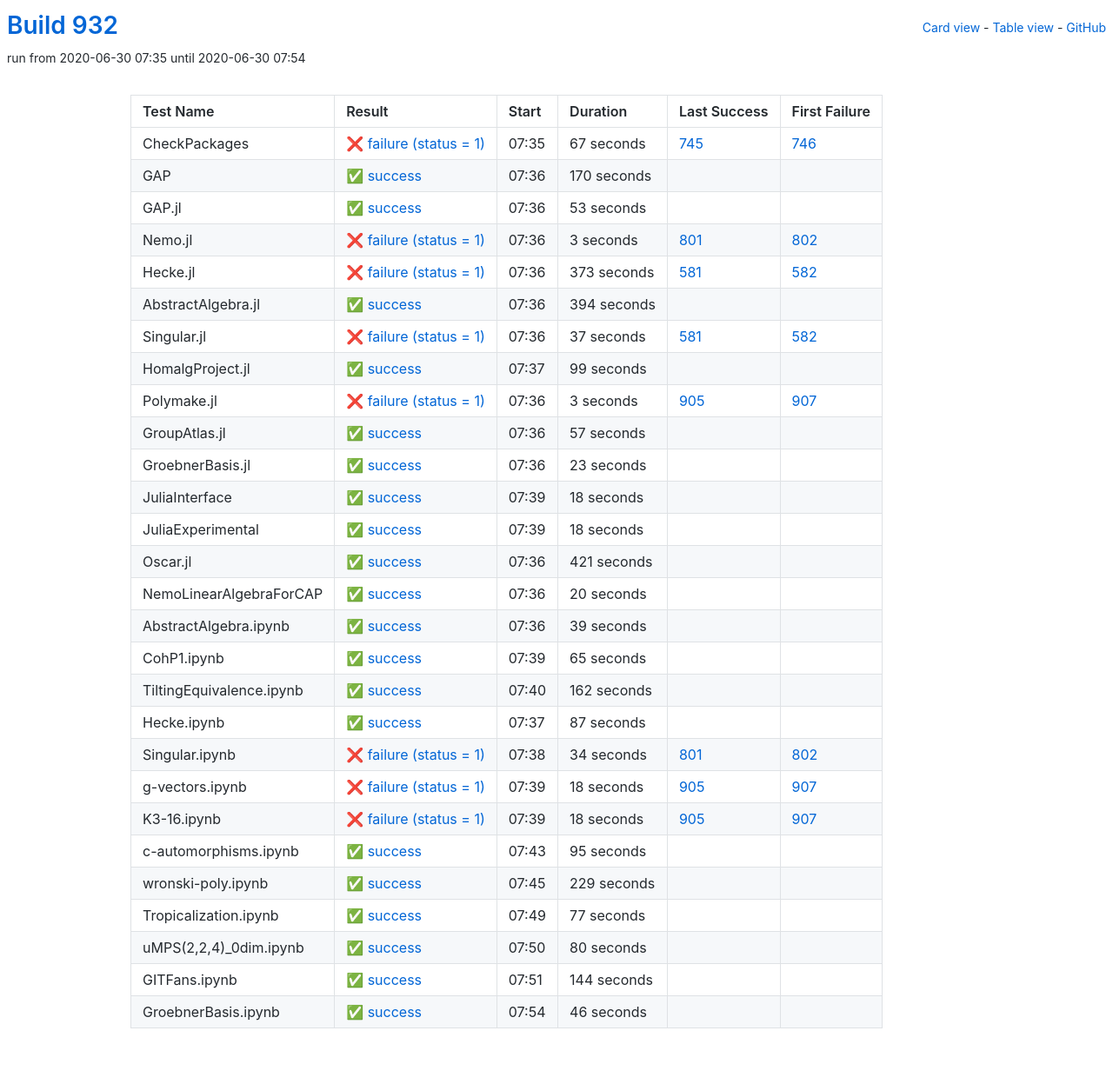
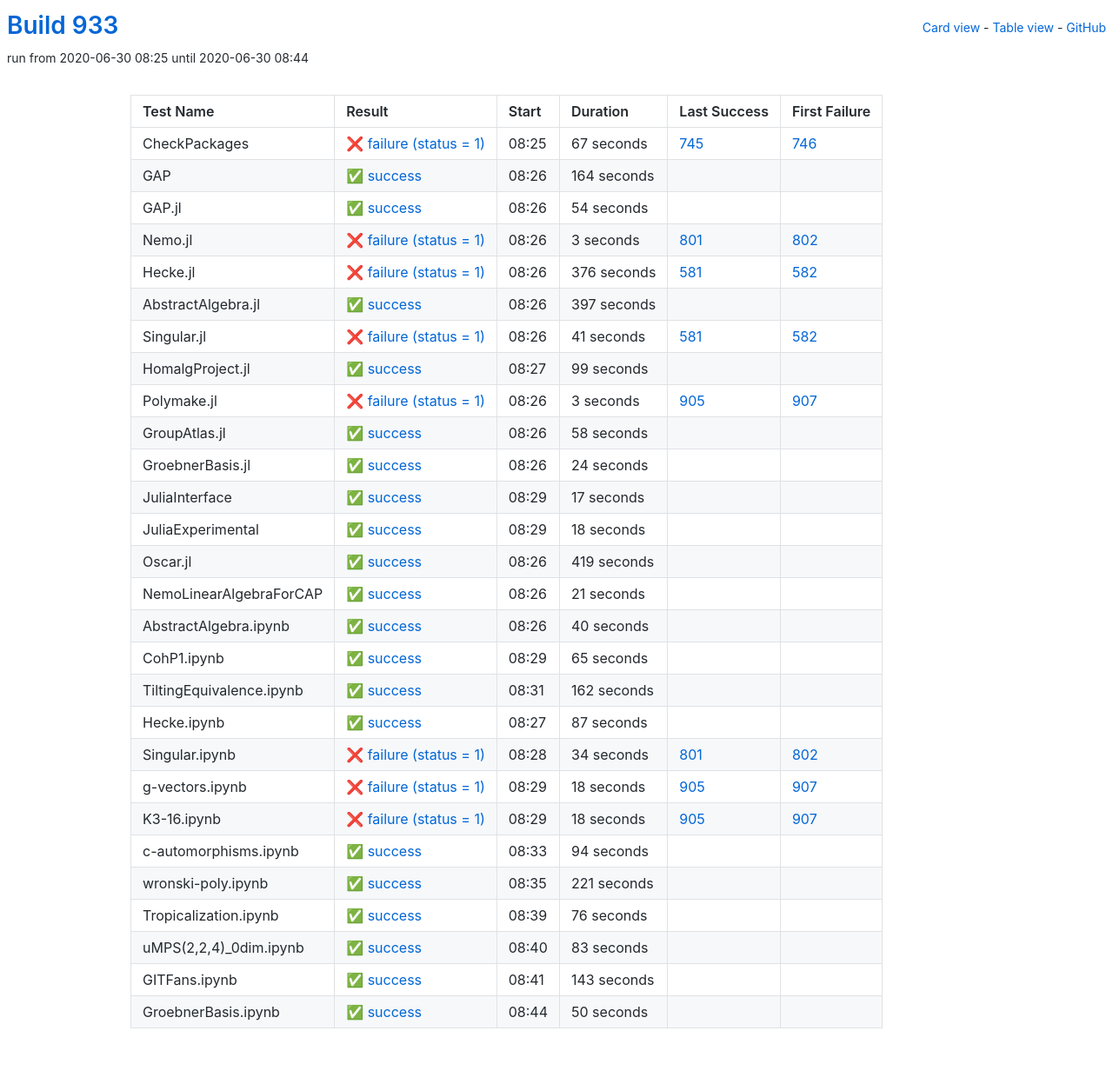
Before and after one commit to oscar-system/oscar-ci-status-1.4, a Jekyll site: the page built from table.html, in a window 1280 px wide. Shown: the whole page at 87% size. Built offline with Jekyll 4.4.1, drawn with Linux system fonts in a browser that asks for light colours.

Commit message:
Build #933

```diff
--- a/_data/ci.yml
+++ b/_data/ci.yml
@@ -1,6 +1,6 @@
 ---
-build: 932
-build_url: https://oscarci.mathematik.uni-kl.de/job/oscar-julia-1.4/932/
+build: 933
+build_url: https://oscarci.mathematik.uni-kl.de/job/oscar-julia-1.4/933/
 job: oscar-julia-1.4
 organization: oscar-system
 repo: oscar-ci-status-1.4
@@ -8,8 +8,8 @@ repourl: https://github.com/oscar-system/oscar-ci-status-1.4
 tests:
 - name: CheckPackages
   id: checkpackages
-  log: https://oscarci.mathematik.uni-kl.de/job/oscar-julia-1.4/932/artifact/logs/build-932/CheckPackages.log
-  start: 2020-06-30 07:35
+  log: https://oscarci.mathematik.uni-kl.de/job/oscar-julia-1.4/933/artifact/logs/build-933/CheckPackages.log
+  start: 2020-06-30 08:25
   success: false
   exitcode: 1
   status: failure
@@ -20,32 +20,32 @@ tests:
   first_failure_url: https://oscarci.mathematik.uni-kl.de/job/oscar-julia-1.4/746/
 - name: GAP
   id: gap
-  log: https://oscarci.mathematik.uni-kl.de/job/oscar-julia-1.4/932/artifact/logs/build-932/GAP.log
-  start: 2020-06-30 07:36
+  log: https://oscarci.mathematik.uni-kl.de/job/oscar-julia-1.4/933/artifact/logs/build-933/GAP.log
+  start: 2020-06-30 08:26
   success: true
   exitcode: 0
   status: success
-  duration: 170
+  duration: 164
   last_success: false
   last_success_url:
   first_failure: false
   first_failure_url:
 - name: GAP.jl
   id: gap-jl
-  log: https://oscarci.mathematik.uni-kl.de/job/oscar-julia-1.4/932/artifact/logs/build-932/GAP.jl.log
-  start: 2020-06-30 07:36
+  log: https://oscarci.mathematik.uni-kl.de/job/oscar-julia-1.4/933/artifact/logs/build-933/GAP.jl.log
+  start: 2020-06-30 08:26
   success: true
   exitcode: 0
   status: success
-  duration: 53
+  duration: 54
   last_success: false
   last_success_url:
   first_failure: false
   first_failure_url:
 - name: Nemo.jl
   id: nemo-jl
-  log: https://oscarci.mathematik.uni-kl.de/job/oscar-julia-1.4/932/artifact/logs/build-932/Nemo.jl.log
-  start: 2020-06-30 07:36
+  log: https://oscarci.mathematik.uni-kl.de/job/oscar-julia-1.4/933/artifact/logs/build-933/Nemo.jl.log
+  start: 2020-06-30 08:26
   success: false
   exitcode: 1
   status: failure
@@ -56,44 +56,44 @@ tests:
   first_failure_url: https://oscarci.mathematik.uni-kl.de/job/oscar-julia-1.4/802/
 - name: Hecke.jl
   id: hecke-jl
-  log: https://oscarci.mathematik.uni-kl.de/job/oscar-julia-1.4/932/artifact/logs/build-932/Hecke.jl.log
-  start: 2020-06-30 07:36
+  log: https://oscarci.mathematik.uni-kl.de/job/oscar-julia-1.4/933/artifact/logs/build-933/Hecke.jl.log
+  start: 2020-06-30 08:26
   success: false
   exitcode: 1
   status: failure
-  duration: 373
+  duration: 376
   last_success: 581
   last_success_url: https://oscarci.mathematik.uni-kl.de/job/oscar-julia-1.4/581/
   first_failure: 582
   first_failure_url: https://oscarci.mathematik.uni-kl.de/job/oscar-julia-1.4/582/
 - name: AbstractAlgebra.jl
   id: abstractalgebra-jl
-  log: https://oscarci.mathematik.uni-kl.de/job/oscar-julia-1.4/932/artifact/logs/build-932/AbstractAlgebra.jl.log
-  start: 2020-06-30 07:36
+  log: https://oscarci.mathematik.uni-kl.de/job/oscar-julia-1.4/933/artifact/logs/build-933/AbstractAlgebra.jl.log
+  start: 2020-06-30 08:26
   success: true
   exitcode: 0
   status: success
-  duration: 394
+  duration: 397
   last_success: false
   last_success_url:
   first_failure: false
   first_failure_url:
 - name: Singular.jl
   id: singular-jl
-  log: https://oscarci.mathematik.uni-kl.de/job/oscar-julia-1.4/932/artifact/logs/build-932/Singular.jl.log
-  start: 2020-06-30 07:36
+  log: https://oscarci.mathematik.uni-kl.de/job/oscar-julia-1.4/933/artifact/logs/build-933/Singular.jl.log
+  start: 2020-06-30 08:26
   success: false
   exitcode: 1
   status: failure
-  duration: 37
+  duration: 41
   last_success: 581
   last_success_url: https://oscarci.mathematik.uni-kl.de/job/oscar-julia-1.4/581/
   first_failure: 582
   first_failure_url: https://oscarci.mathematik.uni-kl.de/job/oscar-julia-1.4/582/
 - name: HomalgProject.jl
   id: homalgproject-jl
-  log: https://oscarci.mathematik.uni-kl.de/job/oscar-julia-1.4/932/artifact/logs/build-932/HomalgProject.jl.log
-  start: 2020-06-30 07:37
+  log: https://oscarci.mathematik.uni-kl.de/job/oscar-julia-1.4/933/artifact/logs/build-933/HomalgProject.jl.log
+  start: 2020-06-30 08:27
   success: true
   exitcode: 0
   status: success
@@ -104,8 +104,8 @@ tests:
   first_failure_url:
 - name: Polymake.jl
   id: polymake-jl
-  log: https://oscarci.mathematik.uni-kl.de/job/oscar-julia-1.4/932/artifact/logs/build-932/Polymake.jl.log
-  start: 2020-06-30 07:36
+  log: https://oscarci.mathematik.uni-kl.de/job/oscar-julia-1.4/933/artifact/logs/build-933/Polymake.jl.log
+  start: 2020-06-30 08:26
   success: false
   exitcode: 1
   status: failure
@@ -116,44 +116,44 @@ tests:
   first_failure_url: https://oscarci.mathematik.uni-kl.de/job/oscar-julia-1.4/907/
 - name: GroupAtlas.jl
   id: groupatlas-jl
-  log: https://oscarci.mathematik.uni-kl.de/job/oscar-julia-1.4/932/artifact/logs/build-932/GroupAtlas.jl.log
-  start: 2020-06-30 07:36
+  log: https://oscarci.mathematik.uni-kl.de/job/oscar-julia-1.4/933/artifact/logs/build-933/GroupAtlas.jl.log
+  start: 2020-06-30 08:26
   success: true
   exitcode: 0
   status: success
-  duration: 57
+  duration: 58
   last_success: false
   last_success_url:
   first_failure: false
   first_failure_url:
 - name: GroebnerBasis.jl
   id: groebnerbasis-jl
-  log: https://oscarci.mathematik.uni-kl.de/job/oscar-julia-1.4/932/artifact/logs/build-932/GroebnerBasis.jl.log
-  start: 2020-06-30 07:36
+  log: https://oscarci.mathematik.uni-kl.de/job/oscar-julia-1.4/933/artifact/logs/build-933/GroebnerBasis.jl.log
+  start: 2020-06-30 08:26
   success: true
   exitcode: 0
   status: success
-  duration: 23
+  duration: 24
   last_success: false
   last_success_url:
   first_failure: false
   first_failure_url:
 - name: JuliaInterface
   id: juliainterface
-  log: https://oscarci.mathematik.uni-kl.de/job/oscar-julia-1.4/932/artifact/logs/build-932/JuliaInterface.log
-  start: 2020-06-30 07:39
+  log: https://oscarci.mathematik.uni-kl.de/job/oscar-julia-1.4/933/artifact/logs/build-933/JuliaInterface.log
+  start: 2020-06-30 08:29
   success: true
   exitcode: 0
   status: success
-  duration: 18
+  duration: 17
   last_success: false
   last_success_url:
   first_failure: false
   first_failure_url:
 - name: JuliaExperimental
   id: juliaexperimental
-  log: https://oscarci.mathematik.uni-kl.de/job/oscar-julia-1.4/932/artifact/logs/build-932/JuliaExperimental.log
-  start: 2020-06-30 07:39
+  log: https://oscarci.mathematik.uni-kl.de/job/oscar-julia-1.4/933/artifact/logs/build-933/JuliaExperimental.log
+  start: 2020-06-30 08:29
   success: true
   exitcode: 0
   status: success
@@ -164,44 +164,44 @@ tests:
   first_failure_url:
 - name: Oscar.jl
   id: oscar-jl
-  log: https://oscarci.mathematik.uni-kl.de/job/oscar-julia-1.4/932/artifact/logs/build-932/Oscar.jl.log
-  start: 2020-06-30 07:36
+  log: https://oscarci.mathematik.uni-kl.de/job/oscar-julia-1.4/933/artifact/logs/build-933/Oscar.jl.log
+  start: 2020-06-30 08:26
   success: true
   exitcode: 0
   status: success
-  duration: 421
+  duration: 419
   last_success: false
   last_success_url:
   first_failure: false
   first_failure_url:
 - name: NemoLinearAlgebraForCAP
   id: nemolinearalgebraforcap
-  log: https://oscarci.mathematik.uni-kl.de/job/oscar-julia-1.4/932/artifact/logs/build-932/NemoLinearAlgebraForCAP.log
-  start: 2020-06-30 07:36
+  log: https://oscarci.mathematik.uni-kl.de/job/oscar-julia-1.4/933/artifact/logs/build-933/NemoLinearAlgebraForCAP.log
+  start: 2020-06-30 08:26
   success: true
   exitcode: 0
   status: success
-  duration: 20
+  duration: 21
   last_success: false
   last_success_url:
   first_failure: false
   first_failure_url:
 - name: AbstractAlgebra.ipynb
   id: abstractalgebra-ipynb
-  log: https://oscarci.mathematik.uni-kl.de/job/oscar-julia-1.4/932/artifact/logs/build-932/AbstractAlgebra.ipynb.log
-  start: 2020-06-30 07:36
+  log: https://oscarci.mathematik.uni-kl.de/job/oscar-julia-1.4/933/artifact/logs/build-933/AbstractAlgebra.ipynb.log
+  start: 2020-06-30 08:26
   success: true
   exitcode: 0
   status: success
-  duration: 39
+  duration: 40
   last_success: false
   last_success_url:
   first_failure: false
   first_failure_url:
 - name: CohP1.ipynb
   id: cohp1-ipynb
-  log: https://oscarci.mathematik.uni-kl.de/job/oscar-julia-1.4/932/artifact/logs/build-932/CohP1.ipynb.log
-  start: 2020-06-30 07:39
+  log: https://oscarci.mathematik.uni-kl.de/job/oscar-julia-1.4/933/artifact/logs/build-933/CohP1.ipynb.log
+  start: 2020-06-30 08:29
   success: true
   exitcode: 0
   status: success
@@ -212,8 +212,8 @@ tests:
   first_failure_url:
 - name: TiltingEquivalence.ipynb
   id: tiltingequivalence-ipynb
-  log: https://oscarci.mathematik.uni-kl.de/job/oscar-julia-1.4/932/artifact/logs/build-932/TiltingEquivalence.ipynb.log
-  start: 2020-06-30 07:40
+  log: https://oscarci.mathematik.uni-kl.de/job/oscar-julia-1.4/933/artifact/logs/build-933/TiltingEquivalence.ipynb.log
+  start: 2020-06-30 08:31
   success: true
   exitcode: 0
   status: success
@@ -224,8 +224,8 @@ tests:
   first_failure_url:
 - name: Hecke.ipynb
   id: hecke-ipynb
-  log: https://oscarci.mathematik.uni-kl.de/job/oscar-julia-1.4/932/artifact/logs/build-932/Hecke.ipynb.log
-  start: 2020-06-30 07:37
+  log: https://oscarci.mathematik.uni-kl.de/job/oscar-julia-1.4/933/artifact/logs/build-933/Hecke.ipynb.log
+  start: 2020-06-30 08:27
   success: true
   exitcode: 0
   status: success
@@ -236,8 +236,8 @@ tests:
   first_failure_url:
 - name: Singular.ipynb
   id: singular-ipynb
-  log: https://oscarci.mathematik.uni-kl.de/job/oscar-julia-1.4/932/artifact/logs/build-932/Singular.ipynb.log
-  start: 2020-06-30 07:38
+  log: https://oscarci.mathematik.uni-kl.de/job/oscar-julia-1.4/933/artifact/logs/build-933/Singular.ipynb.log
+  start: 2020-06-30 08:28
   success: false
   exitcode: 1
   status: failure
@@ -248,8 +248,8 @@ tests:
   first_failure_url: https://oscarci.mathematik.uni-kl.de/job/oscar-julia-1.4/802/
 - name: g-vectors.ipynb
   id: g-vectors-ipynb
-  log: https://oscarci.mathematik.uni-kl.de/job/oscar-julia-1.4/932/artifact/logs/build-932/g-vectors.ipynb.log
-  start: 2020-06-30 07:39
+  log: https://oscarci.mathematik.uni-kl.de/job/oscar-julia-1.4/933/artifact/logs/build-933/g-vectors.ipynb.log
+  start: 2020-06-30 08:29
   success: false
   exitcode: 1
   status: failure
@@ -260,8 +260,8 @@ tests:
   first_failure_url: https://oscarci.mathematik.uni-kl.de/job/oscar-julia-1.4/907/
 - name: K3-16.ipynb
   id: k3-16-ipynb
-  log: https://oscarci.mathematik.uni-kl.de/job/oscar-julia-1.4/932/artifact/logs/build-932/K3-16.ipynb.log
-  start: 2020-06-30 07:39
+  log: https://oscarci.mathematik.uni-kl.de/job/oscar-julia-1.4/933/artifact/logs/build-933/K3-16.ipynb.log
+  start: 2020-06-30 08:29
   success: false
   exitcode: 1
   status: failure
@@ -272,72 +272,72 @@ tests:
   first_failure_url: https://oscarci.mathematik.uni-kl.de/job/oscar-julia-1.4/907/
 - name: c-automorphisms.ipynb
   id: c-automorphisms-ipynb
-  log: https://oscarci.mathematik.uni-kl.de/job/oscar-julia-1.4/932/artifact/logs/build-932/c-automorphisms.ipynb.log
-  start: 2020-06-30 07:43
+  log: https://oscarci.mathematik.uni-kl.de/job/oscar-julia-1.4/933/artifact/logs/build-933/c-automorphisms.ipynb.log
+  start: 2020-06-30 08:33
   success: true
   exitcode: 0
   status: success
-  duration: 95
+  duration: 94
   last_success: false
   last_success_url:
   first_failure: false
   first_failure_url:
 - name: wronski-poly.ipynb
   id: wronski-poly-ipynb
-  log: https://oscarci.mathematik.uni-kl.de/job/oscar-julia-1.4/932/artifact/logs/build-932/wronski-poly.ipynb.log
-  start: 2020-06-30 07:45
+  log: https://oscarci.mathematik.uni-kl.de/job/oscar-julia-1.4/933/artifact/logs/build-933/wronski-poly.ipynb.log
+  start: 2020-06-30 08:35
   success: true
   exitcode: 0
   status: success
-  duration: 229
+  duration: 221
   last_success: false
   last_success_url:
   first_failure: false
   first_failure_url:
 - name: Tropicalization.ipynb
   id: tropicalization-ipynb
-  log: https://oscarci.mathematik.uni-kl.de/job/oscar-julia-1.4/932/artifact/logs/build-932/Tropicalization.ipynb.log
-  start: 2020-06-30 07:49
+  log: https://oscarci.mathematik.uni-kl.de/job/oscar-julia-1.4/933/artifact/logs/build-933/Tropicalization.ipynb.log
+  start: 2020-06-30 08:39
   success: true
   exitcode: 0
   status: success
-  duration: 77
+  duration: 76
   last_success: false
   last_success_url:
   first_failure: false
   first_failure_url:
 - name: uMPS(2,2,4)_0dim.ipynb
   id: umps-2-2-4-0dim-ipynb
-  log: https://oscarci.mathematik.uni-kl.de/job/oscar-julia-1.4/932/artifact/logs/build-932/uMPS-2-2-4-_0dim.ipynb.log
-  start: 2020-06-30 07:50
+  log: https://oscarci.mathematik.uni-kl.de/job/oscar-julia-1.4/933/artifact/logs/build-933/uMPS-2-2-4-_0dim.ipynb.log
+  start: 2020-06-30 08:40
   success: true
   exitcode: 0
   status: success
-  duration: 80
+  duration: 83
   last_success: false
   last_success_url:
   first_failure: false
   first_failure_url:
 - name: GITFans.ipynb
   id: gitfans-ipynb
-  log: https://oscarci.mathematik.uni-kl.de/job/oscar-julia-1.4/932/artifact/logs/build-932/GITFans.ipynb.log
-  start: 2020-06-30 07:51
+  log: https://oscarci.mathematik.uni-kl.de/job/oscar-julia-1.4/933/artifact/logs/build-933/GITFans.ipynb.log
+  start: 2020-06-30 08:41
   success: true
   exitcode: 0
   status: success
-  duration: 144
+  duration: 143
   last_success: false
   last_success_url:
   first_failure: false
   first_failure_url:
 - name: GroebnerBasis.ipynb
   id: groebnerbasis-ipynb
-  log: https://oscarci.mathematik.uni-kl.de/job/oscar-julia-1.4/932/artifact/logs/build-932/GroebnerBasis.ipynb.log
-  start: 2020-06-30 07:54
+  log: https://oscarci.mathematik.uni-kl.de/job/oscar-julia-1.4/933/artifact/logs/build-933/GroebnerBasis.ipynb.log
+  start: 2020-06-30 08:44
   success: true
   exitcode: 0
   status: success
-  duration: 46
+  duration: 50
   last_success: false
   last_success_url:
   first_failure: false
```
Also changed, not shown: README.md.
